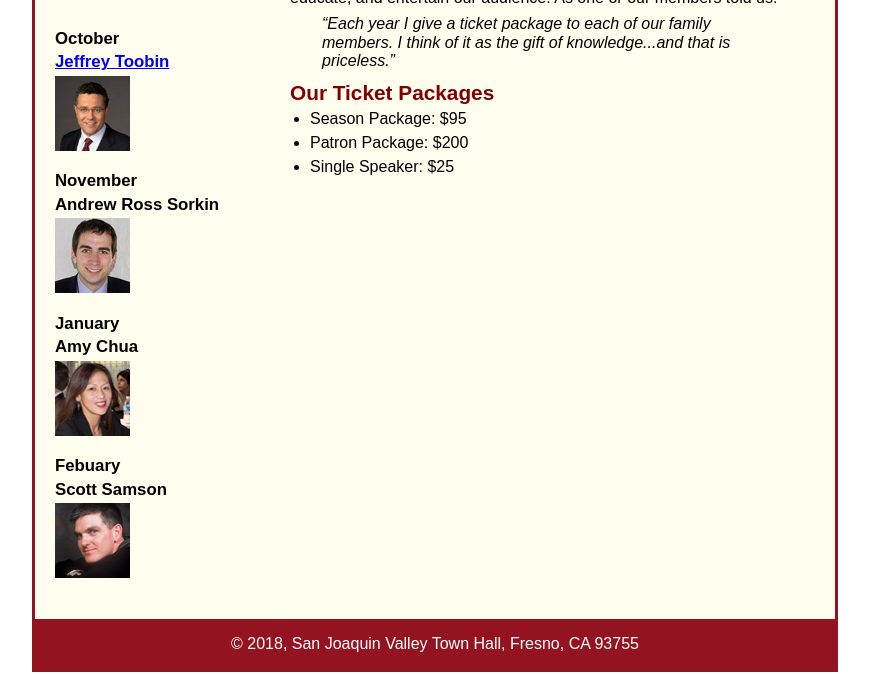
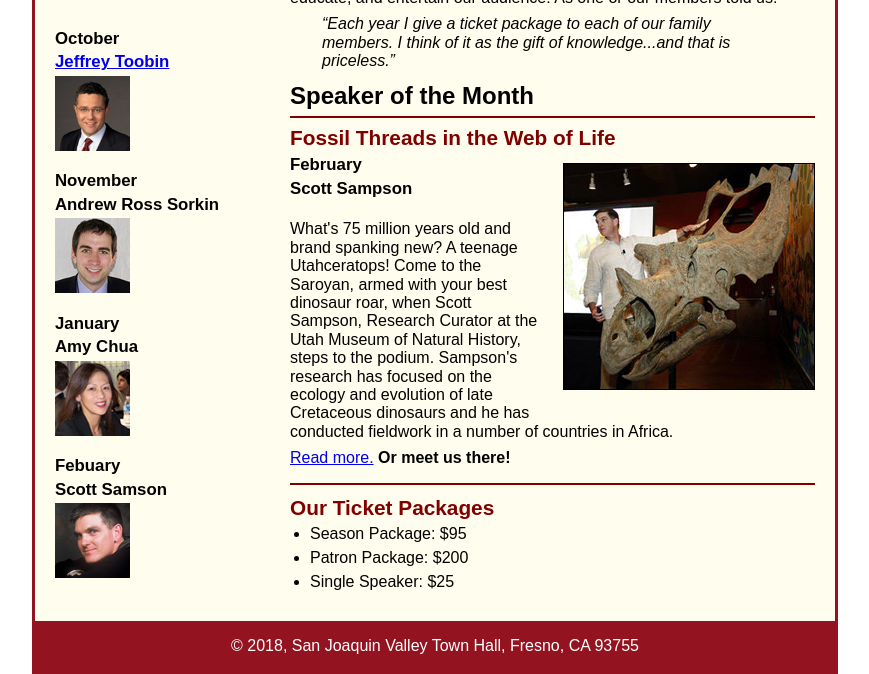
Before and after one commit to integrityProgramming/sanJoseValleyTownHall, a plain HTML site: page index.html in a window 1280 px wide. Shown: the part 224-898 px from the top of the page, without its empty margins (205-1074 px from the left). Drawn offline with nearby package versions, Linux system fonts and the light colour scheme.

Commit message:
update 6/2/23

```diff
--- a/index.html
+++ b/index.html
@@ -30,6 +30,18 @@
 				members. I think of it as the gift of knowledge...and that is
 				priceless.&rdquo;
 			</blockquote>
+
+			<h1>Speaker of the Month</h1>
+			<article>
+				<h2>Fossil Threads in the Web of Life</h2>
+				<img src="sampson_dinosaur.jpg" alt="sampson_dinosaur">
+				<h3>February</h3>
+				<h3>Scott Sampson</h3>
+				<br>
+				<p>What's 75 million years old and brand spanking new? A teenage Utahceratops! Come to the Saroyan, armed with your best dinosaur roar, when Scott Sampson, Research Curator at the Utah Museum of Natural History, steps to the podium. Sampson's research has focused on the ecology and evolution of late Cretaceous dinosaurs and he has conducted fieldwork in a number of countries in Africa.</p>
+				<p><a href="samson.html">Read more.</a> <b>Or meet us there!</b></p>
+</article>
+
 			<h2>Our Ticket Packages</h2>
 			<ul>
 				<li>Season Package: $95</li>
```
